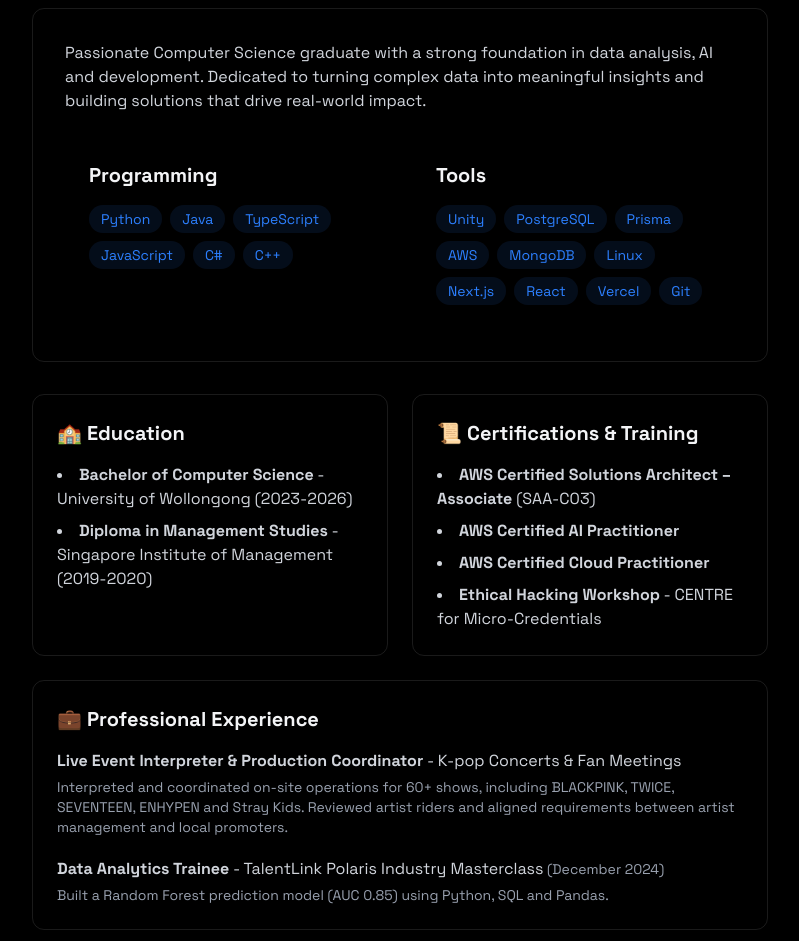
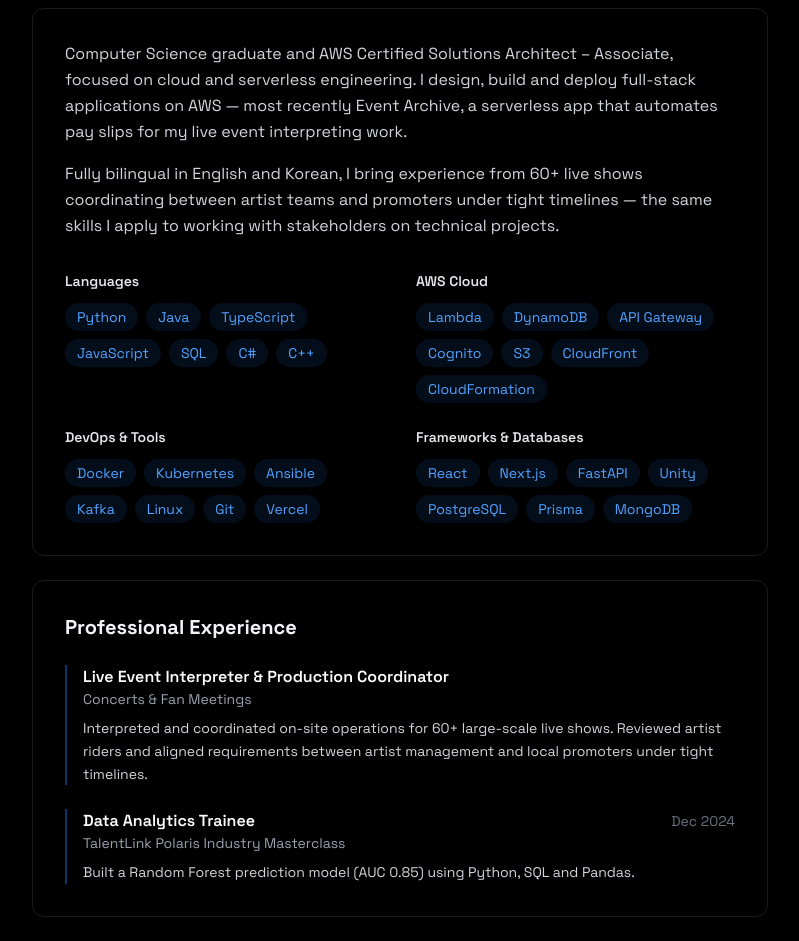
Before and after one commit to Peter-Lee00/leechaehyeon-portfolio, a React (Vite) app: page / in a window 1280 px wide. Shown: the part 940-1881 px from the top of the page, without its empty margins (240-1039 px from the left). Built offline with nearby package versions, Linux system fonts and the light colour scheme.

Commit message:
Design Update

```diff
--- a/src/components/sections/About.jsx
+++ b/src/components/sections/About.jsx
@@ -1,122 +1,146 @@
 import { RevealOnScroll } from "../RevealOnScroll";
 
 export const About = () => {
-  const frontendSkills = [
-    "Python",
-    "Java",
-    "TypeScript",
-    "JavaScript",
-    "C#",
-    "C++",
+  const skillGroups = [
+    {
+      title: "Languages",
+      skills: ["Python", "Java", "TypeScript", "JavaScript", "SQL", "C#", "C++"],
+    },
+    {
+      title: "AWS Cloud",
+      skills: ["Lambda", "DynamoDB", "API Gateway", "Cognito", "S3", "CloudFront", "CloudFormation"],
+    },
+    {
+      title: "DevOps & Tools",
+      skills: ["Docker", "Kubernetes", "Ansible", "Kafka", "Linux", "Git", "Vercel"],
+    },
+    {
+      title: "Frameworks & Databases",
+      skills: ["React", "Next.js", "FastAPI", "Unity", "PostgreSQL", "Prisma", "MongoDB"],
+    },
   ];
 
-  const backendSkills = ["Unity", "PostgreSQL", "Prisma", "AWS", "MongoDB", "Linux","Next.js","React", "Vercel", "Git",];
+  const experience = [
+    {
+      role: "Live Event Interpreter & Production Coordinator",
+      org: "Concerts & Fan Meetings",
+      period: "",
+      detail:
+        "Interpreted and coordinated on-site operations for 60+ large-scale live shows. Reviewed artist riders and aligned requirements between artist management and local promoters under tight timelines.",
+    },
+    {
+      role: "Data Analytics Trainee",
+      org: "TalentLink Polaris Industry Masterclass",
+      period: "Dec 2024",
+      detail: "Built a Random Forest prediction model (AUC 0.85) using Python, SQL and Pandas.",
+    },
+  ];
+
+  const education = [
+    {
+      title: "Bachelor of Computer Science",
+      org: "University of Wollongong",
+      period: "2023 – 2026",
+    },
+    {
+      title: "Diploma in Management Studies",
+      org: "Singapore Institute of Management",
+      period: "2019 – 2020",
+    },
+  ];
+
+  const certifications = [
+    { title: "AWS Certified Solutions Architect – Associate", org: "SAA-C03" },
+    { title: "AWS Certified AI Practitioner", org: "Amazon Web Services" },
+    { title: "AWS Certified Cloud Practitioner", org: "Amazon Web Services" },
+    { title: "Ethical Hacking Workshop", org: "CENTRE for Micro-Credentials" },
+  ];
+
+  const Entry = ({ title, org, period, detail }) => (
+    <div className="border-l-2 border-blue-500/40 pl-4">
+      <div className="flex flex-wrap items-baseline justify-between gap-x-4">
+        <h4 className="font-semibold text-white">{title}</h4>
+        {period && <span className="text-sm text-gray-500">{period}</span>}
+      </div>
+      <p className="text-sm text-gray-400">{org}</p>
+      {detail && <p className="text-sm text-gray-300 mt-2 leading-relaxed">{detail}</p>}
+    </div>
+  );
 
   return (
-    <section
-      id="about"
-      className="min-h-screen flex items-center justify-center py-20"
-    >
+    <section id="about" className="min-h-screen flex items-center justify-center py-20">
       <RevealOnScroll>
         <div className="max-w-3xl mx-auto px-4">
           <h2 className="text-3xl font-bold mb-8 bg-gradient-to-r from-blue-500 to-cyan-400 bg-clip-text text-transparent text-center">
-            {" "}
             About Me
           </h2>
 
-          <div className="rounded-xl p-8 border-white/10 border hover:-translate-y-1 transition-all">
-            <p className="text-gray-300 mb-6">
-              Passionate Computer Science graduate with a strong foundation in data analysis, AI and development.
-              Dedicated to turning complex data into meaningful insights and building solutions that drive real-world impact.
+          {/* Intro + skills */}
+          <div className="rounded-xl p-8 border border-white/10">
+            <p className="text-gray-300 mb-4 leading-relaxed">
+              Computer Science graduate and AWS Certified Solutions Architect – Associate, focused on cloud
+              and serverless engineering. I design, build and deploy full-stack applications on AWS — most
+              recently Event Archive, a serverless app that automates pay slips for my live event
+              interpreting work.
+            </p>
+            <p className="text-gray-300 mb-8 leading-relaxed">
+              Fully bilingual in English and Korean, I bring experience from 60+ live shows coordinating
+              between artist teams and promoters under tight timelines — the same skills I apply to working
+              with stakeholders on technical projects.
             </p>
 
-            <div className="grid grid-cols-1 md:grid-cols-2 gap-6">
-              <div className="rounded-xl p-6 hover:-translate-y-1 transition-all">
-                <h3 className="text-xl font-bold mb-4"> Programming</h3>
+            <div className="grid grid-cols-1 sm:grid-cols-2 gap-x-8 gap-y-6">
+              {skillGroups.map((group) => (
+                <div key={group.title}>
+                  <h3 className="text-sm font-semibold text-gray-200 mb-3">{group.title}</h3>
                   <div className="flex flex-wrap gap-2">
-                  {frontendSkills.map((tech, key) => (
+                    {group.skills.map((tech) => (
                       <span
-                      key={key}
-                      className="bg-blue-500/10 text-blue-500 py-1 px-3 rounded-full text-sm hover:bg-blue-500/20
-                                    hover:shadow-[0_2px_8px_rgba(59,130,246,0.2)] transition
-                    "
+                        key={tech}
+                        className="bg-blue-500/10 text-blue-400 py-1 px-3 rounded-full text-sm"
                       >
                         {tech}
                       </span>
                     ))}
                   </div>
                 </div>
-
-              <div className="rounded-xl p-6 hover:-translate-y-1 transition-all">
-                <h3 className="text-xl font-bold mb-4"> Tools</h3>
-                <div className="flex flex-wrap gap-2">
-                  {backendSkills.map((tech, key) => (
-                    <span
-                      key={key}
-                      className="bg-blue-500/10 text-blue-500 py-1 px-3 rounded-full text-sm hover:bg-blue-500/20
-                                    hover:shadow-[0_2px_8px_rgba(59,130,246,0.2)] transition
-                    "
-                    >
-                      {tech}
-                    </span>
               ))}
             </div>
           </div>
+
+          {/* Experience */}
+          <div className="rounded-xl p-8 border border-white/10 mt-6">
+            <h3 className="text-xl font-bold mb-6">Professional Experience</h3>
+            <div className="space-y-6">
+              {experience.map((item) => (
+                <Entry
+                  key={item.role}
+                  title={item.role}
+                  org={item.org}
+                  period={item.period}
+                  detail={item.detail}
+                />
+              ))}
             </div>
           </div>
 
-          <div className="grid grid-cols-1 md:grid-cols-2 gap-6 mt-8">
-            <div className="p-6 rounded-xl border-white/10 border hover:-translate-y-1 transition-all">
-              <h3 className="text-xl font-bold mb-4"> 🏫 Education </h3>
-              <ul className="list-disc list-inside text-gray-300 space-y-2">
-                <li>
-                  <strong>Bachelor of Computer Science</strong> - University of Wollongong
-                  (2023-2026)
-                </li>
-                <li>
-                  <strong>Diploma in Management Studies</strong> - Singapore Institute of Management
-                  (2019-2020)
-                </li>
-              </ul>
+          {/* Education + Certifications */}
+          <div className="grid grid-cols-1 md:grid-cols-2 gap-6 mt-6">
+            <div className="rounded-xl p-8 border border-white/10">
+              <h3 className="text-xl font-bold mb-6">Education</h3>
+              <div className="space-y-5">
+                {education.map((item) => (
+                  <Entry key={item.title} {...item} />
+                ))}
+              </div>
             </div>
 
-            <div className="p-6 rounded-xl border-white/10 border hover:-translate-y-1 transition-all">
-              <h3 className="text-xl font-bold mb-4"> 📜 Certifications & Training </h3>
-              <ul className="list-disc list-inside text-gray-300 space-y-2">
-                <li>
-                  <strong>AWS Certified Solutions Architect – Associate</strong> (SAA-C03)
-                </li>
-                <li>
-                  <strong>AWS Certified AI Practitioner</strong>
-                </li>
-                <li>
-                  <strong>AWS Certified Cloud Practitioner</strong>
-                </li>
-                <li>
-                  <strong>Ethical Hacking Workshop</strong> - CENTRE for Micro-Credentials
-                </li>
-              </ul>
-            </div>
-
-            <div className="md:col-span-2 p-6 rounded-xl border-white/10 border hover:-translate-y-1 transition-all">
-              <h3 className="text-xl font-bold mb-4"> 💼 Professional Experience </h3>
-              <div className="space-y-5 text-gray-300">
-                <div>
-                  <strong>Live Event Interpreter & Production Coordinator</strong> - K-pop Concerts & Fan Meetings
-                  <p className="text-sm text-gray-400 mt-1">
-                    Interpreted and coordinated on-site operations for 60+ shows, including BLACKPINK, TWICE,
-                    SEVENTEEN, ENHYPEN and Stray Kids. Reviewed artist riders and aligned requirements between
-                    artist management and local promoters.
-                  </p>
-                </div>
-
-                <div>
-                  <strong>Data Analytics Trainee</strong> - TalentLink Polaris Industry Masterclass
-                  <span className="text-sm text-gray-400"> (December 2024)</span>
-                  <p className="text-sm text-gray-400 mt-1">
-                    Built a Random Forest prediction model (AUC 0.85) using Python, SQL and Pandas.
-                  </p>
-                </div>
+            <div className="rounded-xl p-8 border border-white/10">
+              <h3 className="text-xl font-bold mb-6">Certifications</h3>
+              <div className="space-y-5">
+                {certifications.map((item) => (
+                  <Entry key={item.title} {...item} />
+                ))}
               </div>
             </div>
           </div>
```
Lines whose indentation alone changed are shown as unchanged.
